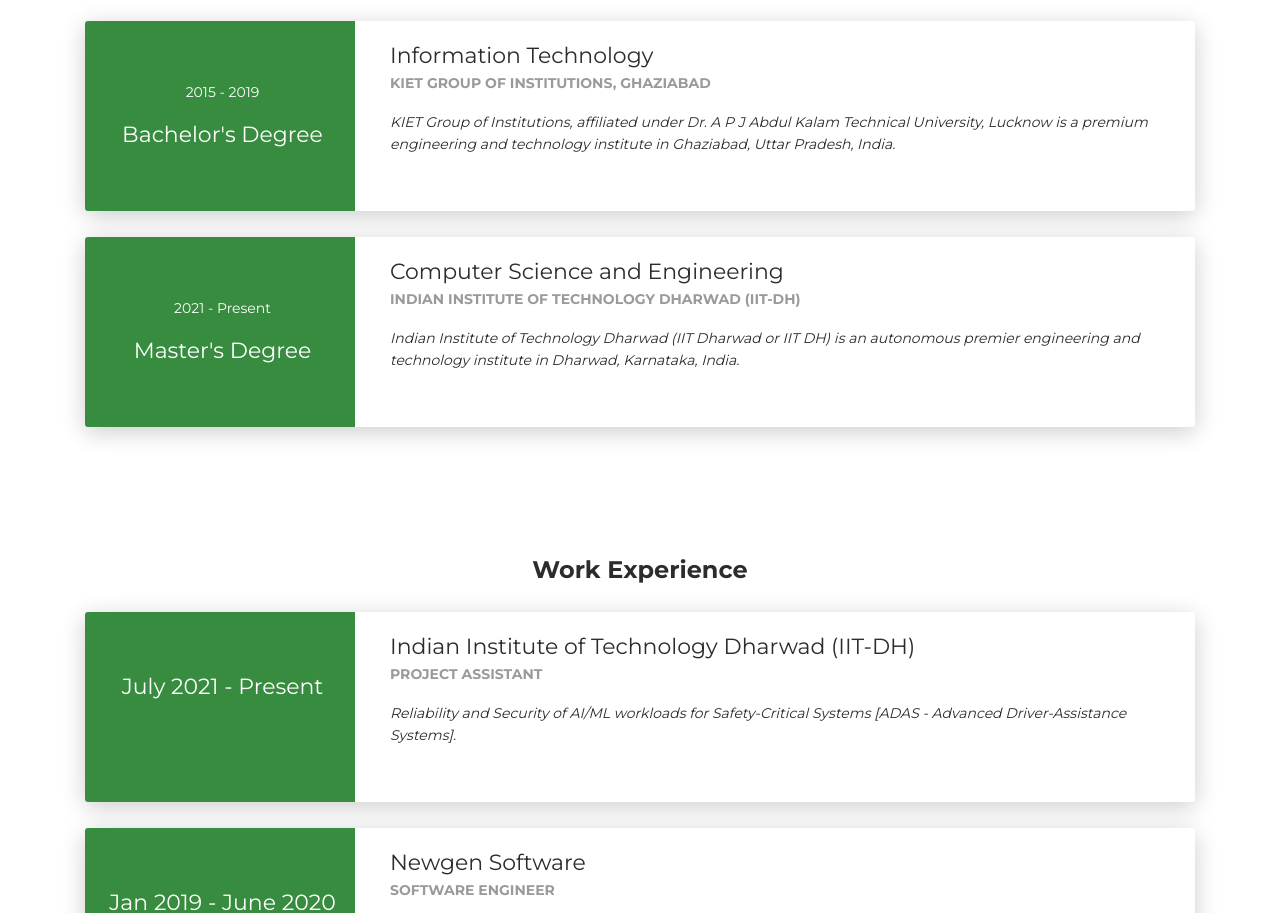
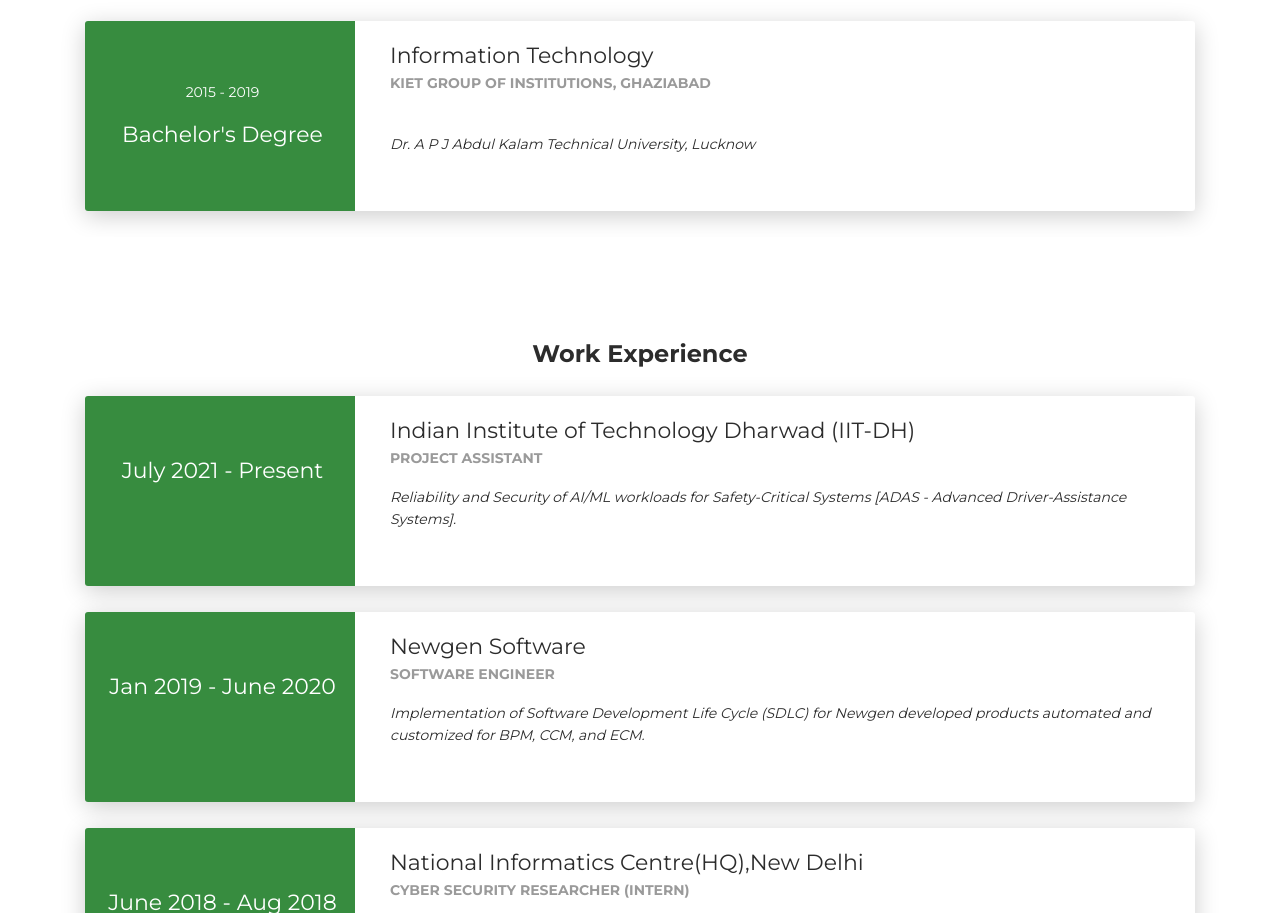
Before and after one commit to nikunjpansari/nikunjpansari.github.io, a plain HTML site: page index.html in a window 1280 px wide. Shown: the part 2454-3367 px from the top of the page. Drawn offline with Linux system fonts and the light colour scheme.

Commit message:
Education updated

```diff
--- a/index.html
+++ b/index.html
@@ -333,12 +333,12 @@
           <div class="card-body">
             <div class="h5">Information Technology</div>
             <p class="category">KIET Group of Institutions, Ghaziabad</p>
-            <p><em>KIET Group of Institutions, affiliated under Dr. A P J Abdul Kalam Technical University, Lucknow is a premium engineering and technology institute in Ghaziabad, Uttar Pradesh, India.</em></p>
+            <p><br/><em>Dr. A P J Abdul Kalam Technical University, Lucknow</em></p>
           </div>
         </div>
         </div>
         </div>
-        <div class="card">
+        <!--<div class="card">
         <div class="row">
           <div class="col-md-3 bg-primary" data-aos="fade-right" data-aos-offset="50" data-aos-duration="500">
           <div class="card-body cc-education-header">
@@ -354,7 +354,7 @@
           </div>
         </div>
         </div>
-      </div>
+      </div>-->
     </div>
   </div>
 </div>
```
